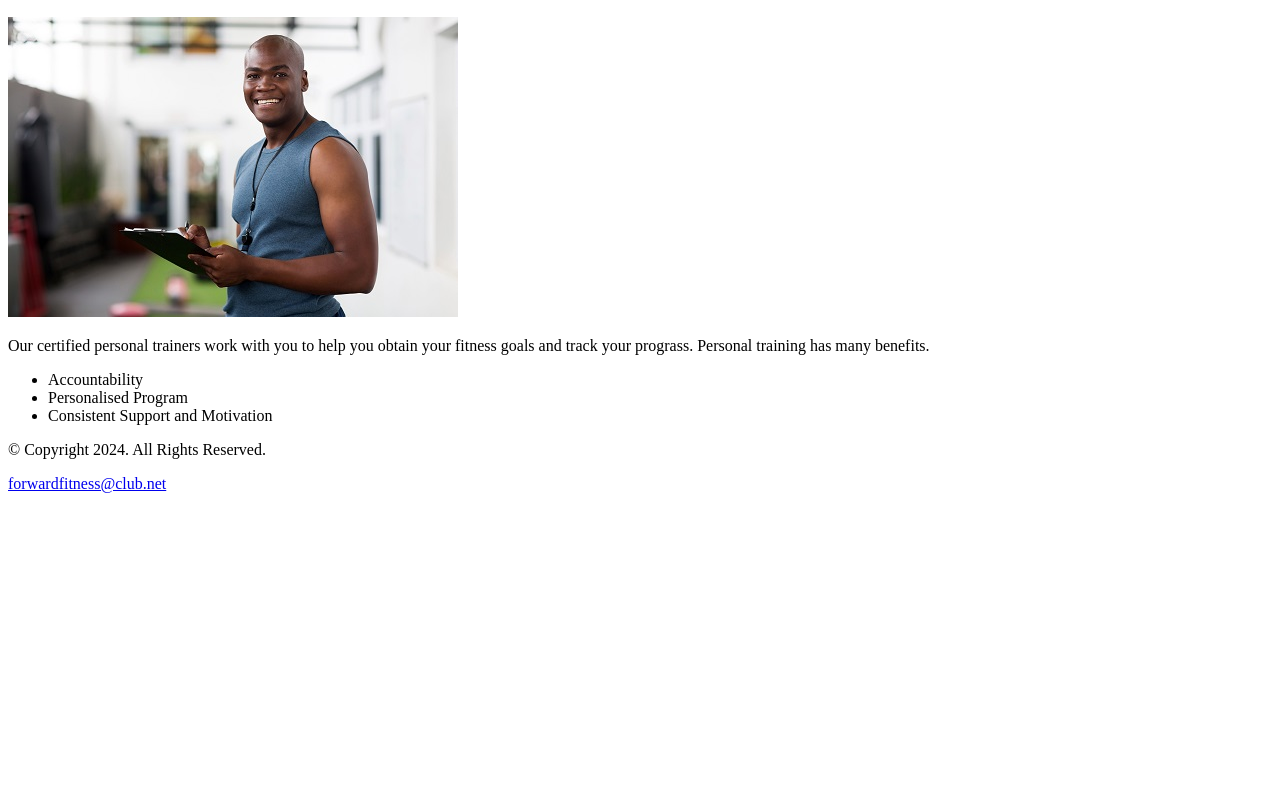
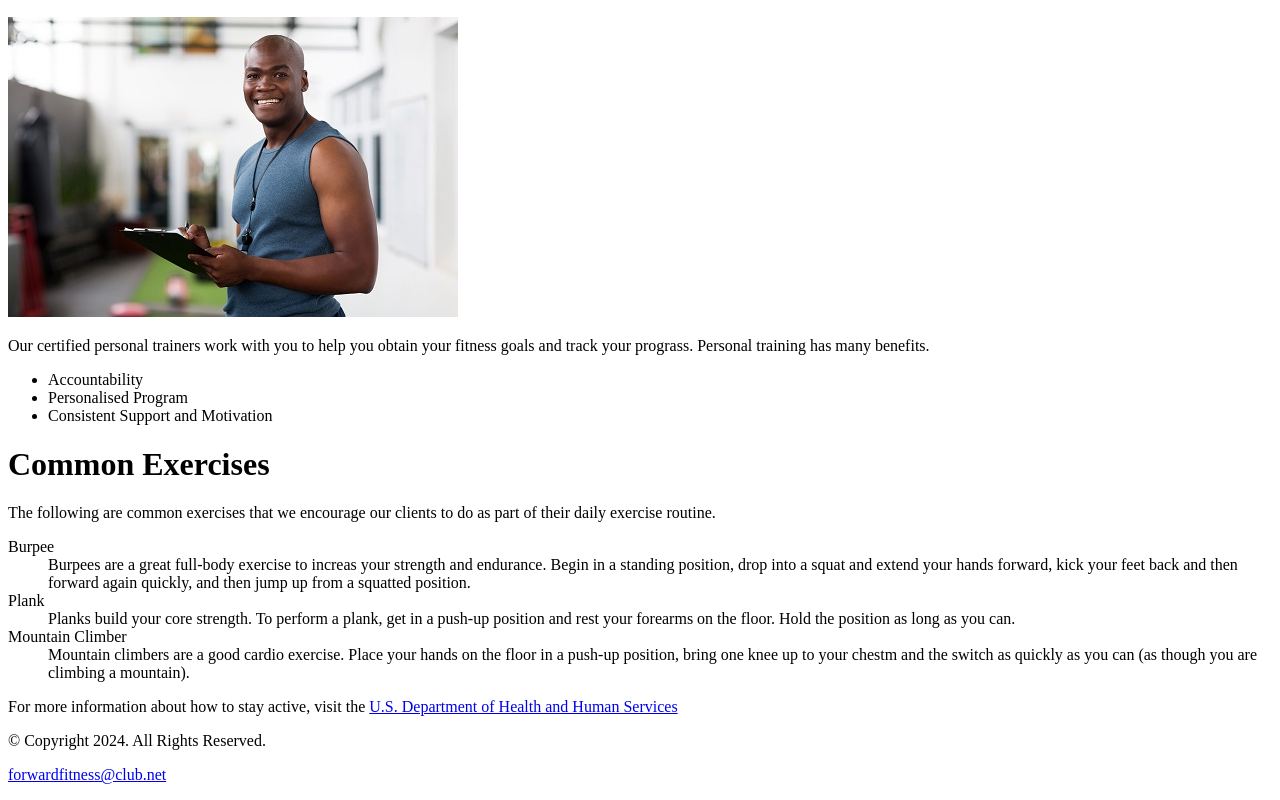
Before and after one commit to AlexWilliams1004/fitness, a plain HTML site: page about.html in a window 1280 px wide. Shown: the part 1516-2316 px from the top of the page. Before the commit the page ends 2025 px from the top, so only its background shows below. Drawn offline with Linux system fonts and the light colour scheme.

Commit message:
Add exercises div image and paragraphs.

```diff
--- a/about.html
+++ b/about.html
@@ -124,6 +124,49 @@
 
             </div>
 
+            <div id="exercises">
+
+                <h1>Common Exercises</h1>
+
+                <p>
+                    The following are common exercises that we encourage our clients to do as
+                    part of their daily exercise routine.
+                </p>
+
+                <dl>
+
+                    <dt>Burpee</dt>
+                    <dd>
+                        Burpees are a great full-body exercise to increas your strength and
+                        endurance. Begin in a standing position, drop into a squat and extend your
+                        hands forward, kick your feet back and then forward again quickly, and then
+                        jump up from a squatted position.
+                    </dd>
+
+                    <dt>Plank</dt>
+                    <dd>
+                        Planks build your core strength. To perform a plank, get in a push-up
+                        position and rest your forearms on the floor. Hold the position as long as
+                        you can.
+                    </dd>
+
+                    <dt>Mountain Climber</dt>
+                    <dd>
+                        Mountain climbers are a good cardio exercise. Place your hands on the
+                        floor in a push-up position, bring one knee up to your chestm and the switch as
+                        quickly as you can (as though you are climbing a mountain).
+                    </dd>
+
+                </dl>
+
+                <p>
+                    For more information about how to stay active, visit the
+                    <a href="https://www.hhs.gov/fitness/be-active/index.html" target="_blank">U.S.
+                        Department of Health and Human Services</a>
+                </p>
+
+            </div>
+
         </main>
 
         <!-- Use the footer area to add webpage footer content -->
```
